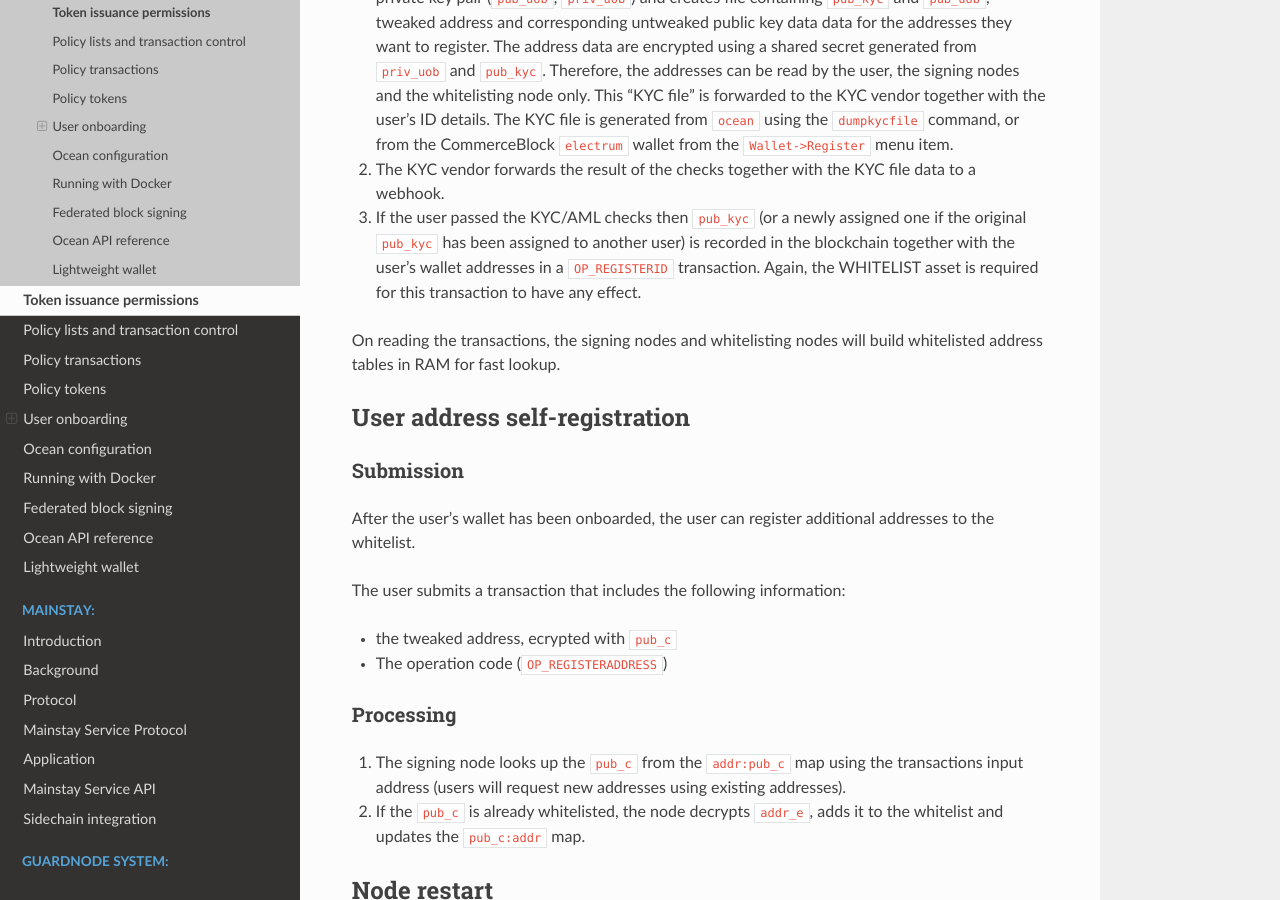
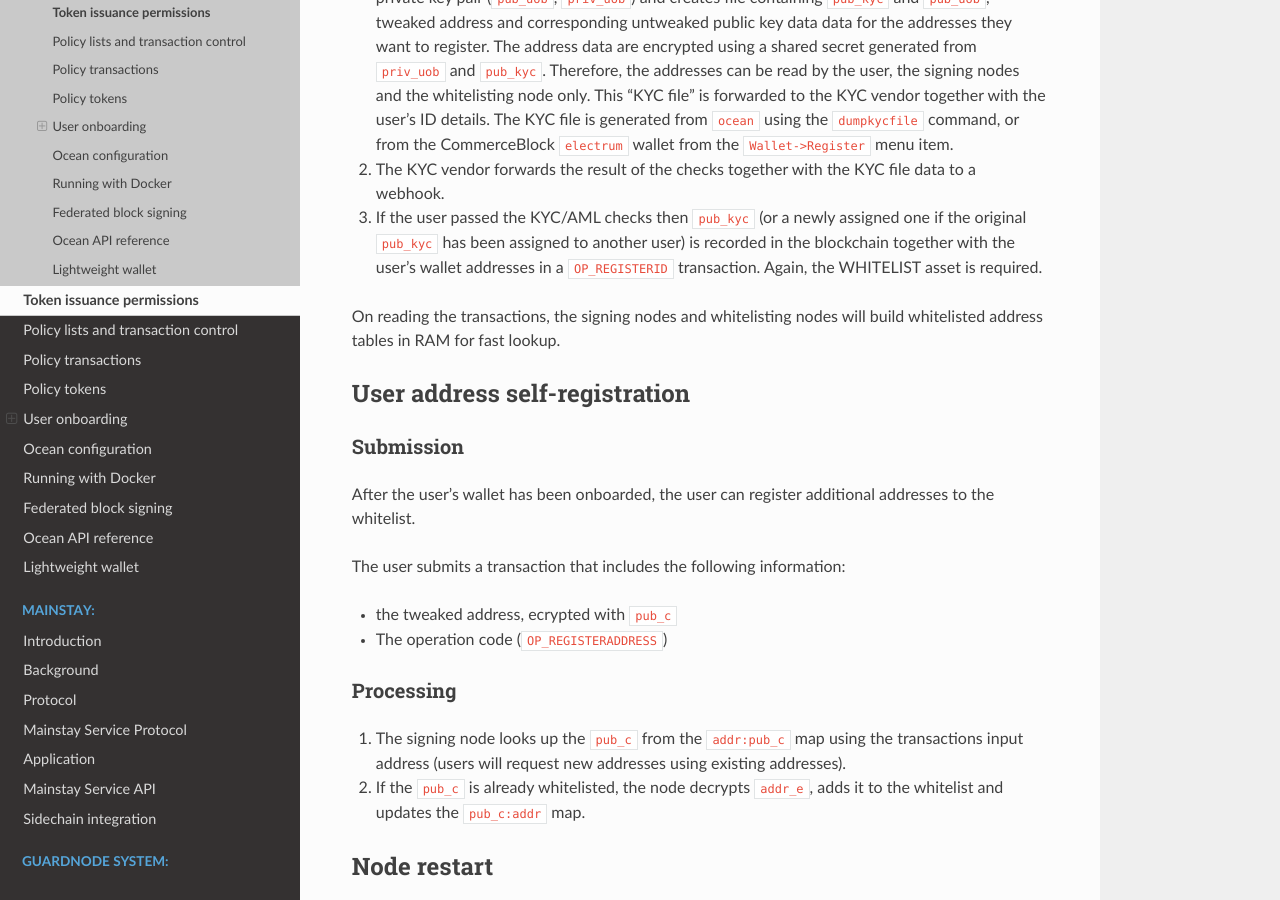
Before and after one commit to commerceblock/docs, a Sphinx documentation site: the page built from source/policy/index.rst, in a window 1280 px wide and 900 px high, scrolled down 3706 px. Built offline with Sphinx 7.4.7 and the Read the Docs theme 2.0.0, drawn with Linux system fonts in a browser that asks for light colours.

Commit message:
Another correction.

```diff
--- a/source/policy/index.rst
+++ b/source/policy/index.rst
@@ -70,7 +70,7 @@ Onboarding
 
 1. The user randomly selects a ``pub_kyc`` from the unassigned ``pub_kyc`` keys, generates a public private key pair (``pub_uob``, ``priv_uob``) and creates file containing ``pub_kyc`` and ``pub_uob``, tweaked address and corresponding untweaked public key data data for the addresses they want to register. The address data are encrypted using a shared secret generated from ``priv_uob`` and ``pub_kyc``. Therefore, the addresses can be read by the user, the signing nodes and the whitelisting node only. This "KYC file" is forwarded to the KYC vendor together with the user's ID details. The KYC file is generated from ``ocean`` using the ``dumpkycfile`` command, or from the CommerceBlock ``electrum`` wallet from the ``Wallet->Register`` menu item.
 2. The KYC vendor forwards the result of the checks together with the KYC file data to a webhook.
-3. If the user passed the KYC/AML checks then ``pub_kyc`` (or a newly assigned one if the original ``pub_kyc`` has been assigned to another user) is recorded in the blockchain together with the user's wallet addresses in a ``OP_REGISTERID`` transaction. Again, the WHITELIST asset is required for this transaction to have any effect.
+3. If the user passed the KYC/AML checks then ``pub_kyc`` (or a newly assigned one if the original ``pub_kyc`` has been assigned to another user) is recorded in the blockchain together with the user's wallet addresses in a ``OP_REGISTERID`` transaction. Again, the WHITELIST asset is required.
 
 On reading the transactions, the signing nodes and whitelisting nodes will build whitelisted address tables in RAM for fast lookup.
 
```
